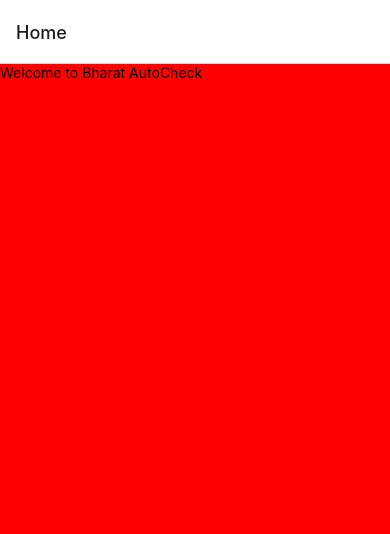
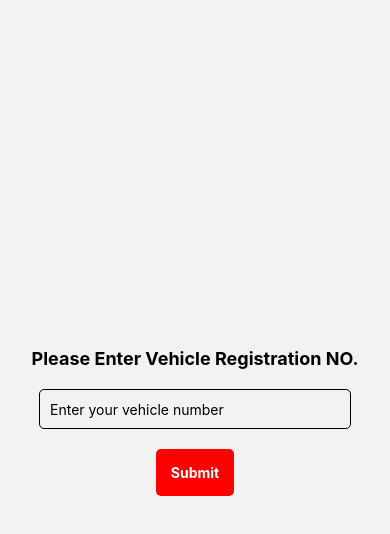
Before and after one commit to Ank1999/Bharat_Autocheck, a React Native app: screen /VehicleDetails in a window 390 px wide. Shown: the top 534 px of the page. Built offline with nearby package versions, Linux system fonts and the light colour scheme.

Commit message:
vehicle details changes

```diff
--- a/src/Navigation/RootNavigation.js
+++ b/src/Navigation/RootNavigation.js
@@ -4,17 +4,33 @@
 import { NavigationContainer } from '@react-navigation/native';
 import { createNativeStackNavigator } from '@react-navigation/native-stack';
 import HomeScreen from '../screens/HomeScreen';
+import WelcomeScreen from '../screens/WelcomeScreen';
+import VehicleDetails from '../components/VehicleDetails';
 
 const Stack = createNativeStackNavigator();
 
 
 export default function RootNavigation() {
     return (
-        <View style = {styles.container}>
+        <View style={styles.container}>
             <NavigationContainer>
 
                 <Stack.Navigator>
-                    <Stack.Screen name="Home" component={HomeScreen} />
+                    <Stack.Screen name="WelcomeScreen" component={WelcomeScreen}
+                        options={{
+                            headerShown: false
+                        }}
+                    />
+                    <Stack.Screen name="HomeScreen" component={HomeScreen}
+                        options={{
+                            headerShown: false
+                        }}
+                    />
+                    <Stack.Screen name="VehicleDetails" component={VehicleDetails}
+                        options={{
+                            headerShown: false
+                        }}
+                    />
                 </Stack.Navigator>
             </NavigationContainer>
         </View>
@@ -22,8 +38,7 @@
 }
 
 const styles = StyleSheet.create({
-    container:{
-        backgroundColor: 'red',
-        height:'100%'
+    container: {
+        height: '100%'
     }
 })
--- /dev/null
+++ b/src/components/VehicleDetails.js
@@ -0,0 +1,91 @@
+import { View, Text, TextInput, TouchableOpacity, StyleSheet } from 'react-native';
+import React, { useState } from 'react';
+
+export default function VehicleDetails() {
+
+    const [vehicleName, setVehicleName] = useState('');
+    const [model, setModel] = useState('');
+    const [year, setYear] = useState('');
+    const [vehicleType, setVehicleType] = useState('');
+
+    const handleSave = () => {
+        // Add your logic to save or handle the vehicle details
+        alert('Vehicle Details Saved:', { vehicleName, model, year, vehicleType });
+        // You can perform further actions like making an API call or updating state.
+    };
+
+    return (
+        <View style={styles.container}>
+            <Text style={styles.header}>Vehicle Details</Text>
+
+            {/* Vehicle Name */}
+            <TextInput
+                style={styles.input}
+                placeholder="Vehicle Name"
+                value={vehicleName}
+                onChangeText={(text) => setVehicleName(text)}
+            />
+
+            {/* Model */}
+            <TextInput
+                style={styles.input}
+                placeholder="Model"
+                value={model}
+                onChangeText={(text) => setModel(text)}
+            />
+
+            {/* Year */}
+            <TextInput
+                style={styles.input}
+                placeholder="Year"
+                value={year}
+                onChangeText={(text) => setYear(text)}
+            />
+
+            {/* Vehicle Type */}
+            <TextInput
+                style={styles.input}
+                placeholder="Vehicle Type"
+                value={vehicleType}
+                onChangeText={(text) => setVehicleType(text)}
+            />
+
+            {/* Save Button */}
+            <TouchableOpacity style={styles.saveButton} onPress={handleSave}>
+                <Text style={styles.buttonText}>Save</Text>
+            </TouchableOpacity>
+        </View>
+    );
+
+};
+
+const styles = StyleSheet.create({
+    container: {
+        flex: 1,
+        justifyContent: 'center',
+        alignItems: 'center',
+    },
+    header: {
+        fontSize: 24,
+        fontWeight: 'bold',
+        marginBottom: 20,
+    },
+    input: {
+        width: '80%',
+        height: 40,
+        borderColor: 'gray',
+        borderWidth: 1,
+        borderRadius: 5,
+        paddingHorizontal: 10,
+        marginBottom: 20,
+    },
+    saveButton: {
+        backgroundColor: 'red',
+        padding: 15,
+        borderRadius: 5,
+    },
+    buttonText: {
+        color: 'white',
+        fontWeight: 'bold',
+    },
+});
--- a/src/screens/HomeScreen.js
+++ b/src/screens/HomeScreen.js
@@ -1,17 +1,69 @@
-import { View, Text, StyleSheet } from 'react-native'
-import React from 'react'
+import React, { useState } from 'react';
+import { View, Text, TextInput, TouchableOpacity, StyleSheet } from 'react-native';
 
-export default function HomeScreen() {
-  return (
-    <View style = {styles.container}>
-      <Text>Welcome to Bharat AutoCheck</Text>
-    </View>
-  )
+export default function HomeScreen({ navigation }) {
+
+    const [searchText, setSearchText] = useState('');
+
+    const handleSearchSubmit = () => {
+        const vehicleDetails = {
+            vehicleName: 'Car',
+            model: 'XYZ',
+            year: '2022',
+            vehicleType: 'Sedan',
+        };
+
+        navigation.navigate('VehicleDetails', vehicleDetails);
+    };
+
+    return (
+        <View style={styles.container}>
+            <Text style={styles.header}>Please Enter Vehicle Registration NO.</Text>
+
+            {/* Search Box */}
+            <TextInput
+                style={styles.searchBox}
+                placeholder="Enter your vehicle number"
+                value={searchText}
+                onChangeText={(text) => setSearchText(text)}
+            />
+
+            {/* Submit Button */}
+            <TouchableOpacity style={styles.submitButton} onPress={handleSearchSubmit}>
+                <Text style={styles.buttonText}>Submit</Text>
+            </TouchableOpacity>
+        </View>
+    );
+
 }
 
 const styles = StyleSheet.create({
-    container :{
-        backgroundColor:'red',
-        height:'100%'
-    }
-})
+    container: {
+        flex: 1,
+        justifyContent: 'center',
+        alignItems: 'center',
+    },
+    header: {
+        fontSize: 18,
+        fontWeight: 'bold',
+        marginBottom: 20,
+    },
+    searchBox: {
+        width: '80%',
+        height: 40,
+        borderColor: 'black',
+        borderWidth: 1,
+        borderRadius: 5,
+        paddingHorizontal: 10,
+        marginBottom: 20,
+    },
+    submitButton: {
+        backgroundColor: 'red',
+        padding: 15,
+        borderRadius: 5,
+    },
+    buttonText: {
+        color: 'white',
+        fontWeight: 'bold',
+    },
+});
--- /dev/null
+++ b/src/screens/WelcomeScreen.js
@@ -0,0 +1,69 @@
+import { StyleSheet, Text, View, Image, Animated, Easing } from 'react-native'
+import pLogo from '../../assets/logo1.png'
+import React, { useEffect, useRef } from 'react';
+import HomeScreen from '../screens/HomeScreen';
+
+
+
+
+export default function WelcomeScreen({ navigation }) {
+    const bounceValue = useRef(new Animated.Value(1)).current;
+
+    useEffect(() => {
+        // Bouncing animation configuration
+        const bounceAnimation = Animated.sequence([
+            Animated.timing(bounceValue, { toValue: 1.2, duration: 200, easing: Easing.linear, useNativeDriver: true }),
+            Animated.spring(bounceValue, { toValue: 1, friction: 4, useNativeDriver: true }),
+        ]);
+
+        // Start the bouncing animation 2-3 times within 1 second
+        Animated.loop(bounceAnimation, { iterations: 3 }).start();
+
+        // Navigate to the Home screen after the animation completes
+        const navigateToHome = () => {
+            navigation.navigate('HomeScreen');
+        };
+
+        const timeout = setTimeout(navigateToHome, 200 * 3);
+
+        // Cleanup the timeout on component unmount
+        return () => clearTimeout(timeout);
+    }, [navigation, bounceValue]);
+
+    return (
+        <View style={styles.container}>
+            <Text style={styles.welcomeText}>Welcome to Bharat AutoCheck</Text>
+            <View style={styles.pLogo}>
+                <Animated.Image
+                    style={[styles.logo, { transform: [{ scale: bounceValue }] }]}
+                    source={pLogo}
+                />
+            </View>
+        </View>
+    );
+}
+
+const styles = StyleSheet.create({
+    container: {
+        flex: 1,
+        // backgroundColor:'red',
+        // height:'100%',
+        width: '100%',
+        justifyContent: 'center',
+        alignItems: 'center'
+    },
+    welcomeText: {
+        fontSize: 20,
+        fontWeight: 'bold',
+        marginBottom: 20, // Adjust the spacing as needed
+    },
+    pLogo: {
+        height: '50%',
+        width: '80%',
+        alignItems: 'center'
+    },
+    logo: {
+        height: '100%',
+        width: '100%'
+    }
+})
```
Also changed, not shown: assets/logo.png (added), assets/logo1.png (added).
